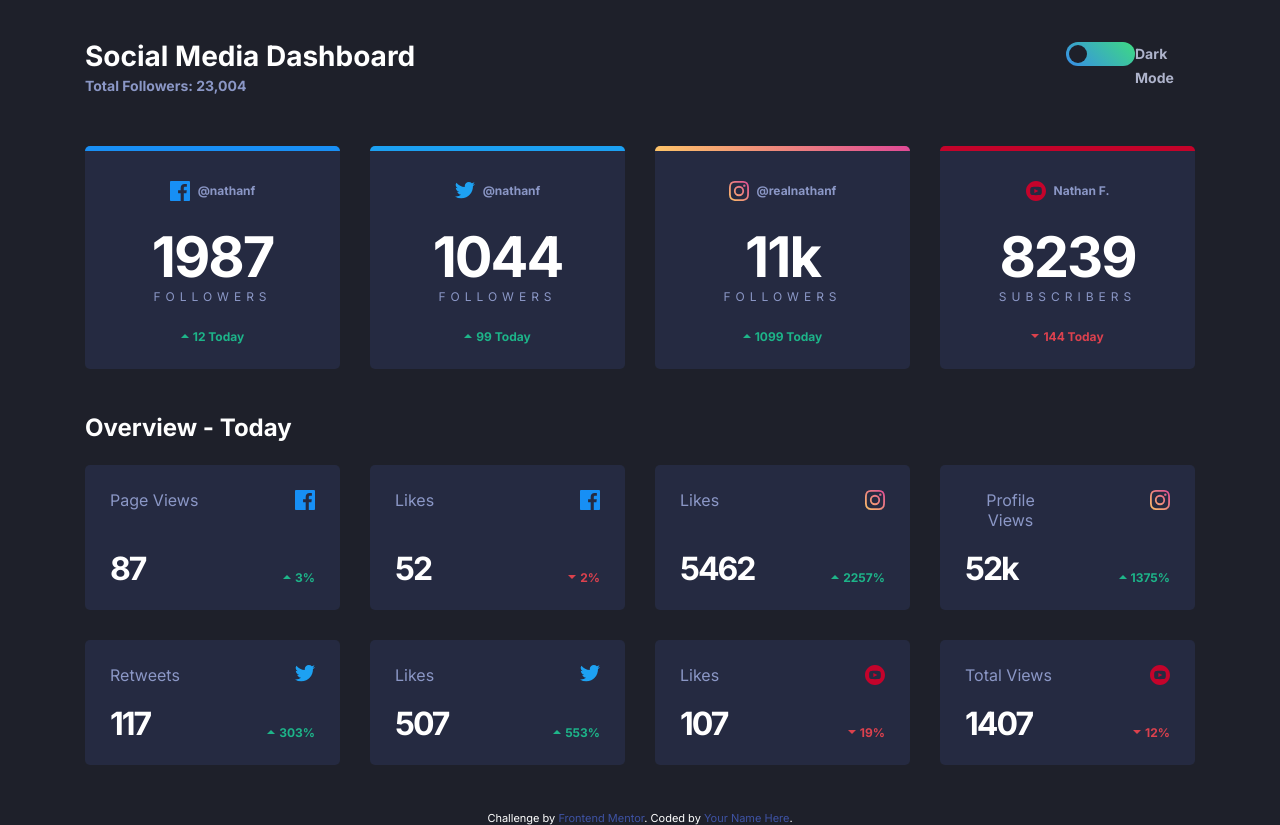
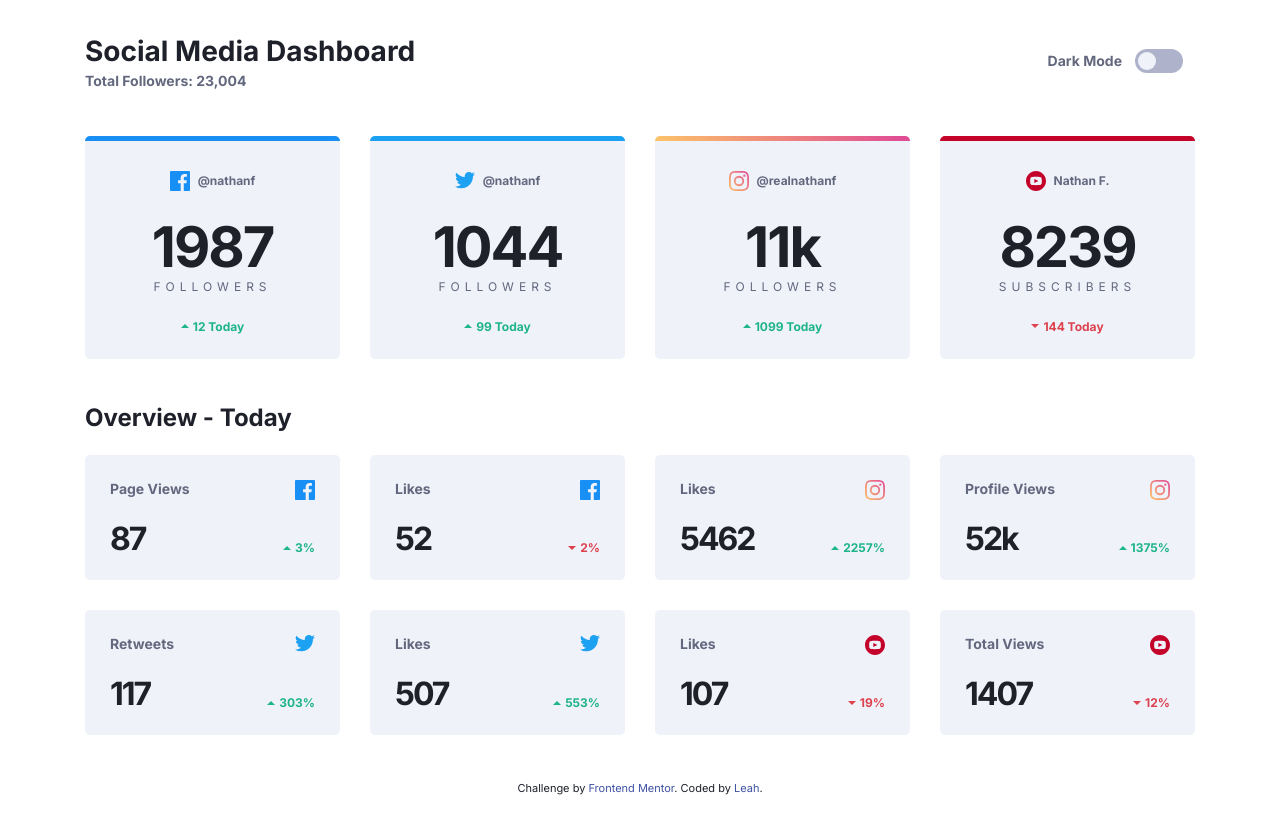
Before and after one commit to leah99mac/social-media-dashboard-fcc, a website: page index.html in a window 1280 px wide. After the commit the page ends 800 px from the top, so only its background shows below. Drawn offline with Linux system fonts and the light colour scheme.

Commit message:
Finalize page style

```diff
--- a/app/scss/components/card-grid.scss
+++ b/app/scss/components/card-grid.scss
@@ -8,7 +8,8 @@
     gap: rem(23);
 
     .card__subtitle {
-
+        font-size: rem(14);
+        font-weight: 700;
     }
 
     .card__count {
--- a/app/scss/components/card.scss
+++ b/app/scss/components/card.scss
@@ -16,8 +16,8 @@
 .card {
     position: relative;
     overflow: hidden;
-    background: var(--dark-card);
-    color: var(--dark-text1);
+    background: var(--card-bg);
+    color: var(--text-color2);
     padding: rem(25);
     border-radius: rem(5);
     text-align: center;
@@ -25,7 +25,7 @@
     cursor: pointer;
 
     &:hover {
-        background: var(--dark-top-bg);
+        background: var(--card-hover);
     }
     &--facebook {
         border-top: rem(5) solid var(--facebook);
@@ -63,18 +63,6 @@
 
     &__icon {
         margin-right: rem(8);
-        &--facebook {
-
-        }
-        &--twitter {
-
-        }
-        &--instagram {
-
-        }
-        &--youtube {
-
-        }
     }
 
     &__username {
@@ -88,7 +76,7 @@
     }
 
     &__count {
-        color: var(--dark-text2);
+        color: var(--text-color);
         font-weight: 700;
         letter-spacing: rem(-2);
         line-height: 1;
@@ -105,7 +93,7 @@
         font-size: rem(12);
         letter-spacing: rem(5);
         font-weight: 400;
-        color: var(--dark-text1);
+        color: var(--text-color2);
         text-transform: uppercase;
     }
 
@@ -126,8 +114,4 @@
             margin-right: rem(4);
         }
     }
-
-    &__number {
-
-    }
 }
--- a/app/scss/components/header.scss
+++ b/app/scss/components/header.scss
@@ -21,6 +21,6 @@
     &__subtitle {
         font-size: rem(14);
         font-weight: 700;
-        color: var(--dark-text1);
+        color: var(--text-color2);
     }
 }
--- a/app/scss/components/toggle.scss
+++ b/app/scss/components/toggle.scss
@@ -9,7 +9,7 @@
     label {
         font-size: rem(14);
         font-weight: 700;
-        color: var(--toggle);
+        color: var(--text-color2);
 
         &[for='dark'] {
             line-height: rem(24);
@@ -36,7 +36,7 @@
         width: 100%;
         top: 0;
         border-radius: rem(12);
-        background: linear-gradient(225deg, var(--toggle-bg-end) 0%, var(--toggle-bg-start) 98.02%);
+        background: var(--toggle-bg);
         pointer-events: none;
     }
 
@@ -48,7 +48,7 @@
         width: rem(18);
         height: rem(18);
         border-radius: 50%;
-        background-color: var(--dark-bg);
+        background-color: var(--toggle-button);
         transition: all 150ms ease-in-out;
     }
 
--- a/app/scss/globals/boilerplate.scss
+++ b/app/scss/globals/boilerplate.scss
@@ -11,6 +11,15 @@ body {
     margin: 0;
     padding: 0;
     font-family: var(--font-inter);
-    background: var(--dark-bg);
-    color: var(--dark-text2);
+    background: var(--background);
+    color: var(--text-color);
 }
+
+.visually-hidden {
+    position: absolute;
+    left: -10000px;
+    top: auto;
+    width: 1px;
+    height: 1px;
+    overflow: hidden;
+}
--- a/app/scss/globals/colors.scss
+++ b/app/scss/globals/colors.scss
@@ -8,17 +8,63 @@
     --instagram-middle: hsl(5, 77%, 71%);
     --instagram-end: hsl(329, 70%, 58%);
     --youtube: hsl(348, 97%, 39%);
+    --toggle-bg-light: hsl(230, 22%, 74%);
     --toggle-bg-start: hsl(210, 78%, 56%);
     --toggle-bg-end: hsl(146, 68%, 55%);
     --toggle: hsl(230, 22%, 74%);
+    --toggle-light: hsl(230, 19%, 60%);
+    --toggle-button-light: hsl(228, 46%, 96%);
     --dark-bg: hsl(230, 17%, 14%);
-    --dark-top-bg: hsl(232, 19%, 15%);
+    --dark-card-hover: hsl(232, 19%, 15%);
     --dark-card: hsl(228, 28%, 20%);
     --dark-text1: hsl(228, 34%, 66%);
     --dark-text2: hsl(0, 0%, 100%);
-    --white-bg: hsl(0, 0%, 100%);
-    --white-top-bg: hsl(225, 100%, 98%);
-    --white-card: hsl(227, 47%, 96%);
-    --white-text1: hsl(228, 12%, 44%);
-    --white-text2: hsl(230, 17%, 14%);
+    --light-bg: hsl(0, 0%, 100%);
+    --light-card-hover: hsl(215, 100%, 99%);
+    --light-card: hsl(227, 47%, 96%);
+    --light-text1: hsl(228, 12%, 44%);
+    --light-text2: hsl(230, 17%, 14%);
+    --background: var(--light-bg);
+    --text-color: var(--light-text2);
+    --text-color2: var(--light-text1);
+    --card-bg: var(--light-card);
+    --card-hover: var(--light-card-hover);
+    --toggle: var(--toggle-light);
+    --toggle-bg: var(--toggle-bg-light);
+    --toggle-button: var(--toggle-button-light);
 }
+
+@media (prefers-color-scheme: dark) {
+    :root {
+        --background: var(--dark-bg);
+        --text-color: var(--dark-text2);
+        --text-color2: var(--dark-text1);
+        --card-bg: var(--dark-card);
+        --card-hover: var(--dark-card-hover);
+        --toggle: var(--light-bg);
+        --toggle-bg: linear-gradient(225deg, var(--toggle-bg-end) 0%, var(--toggle-bg-start) 98.02%);
+        --toggle-button: var(--dark-bg);
+    }
+}
+
+body.light {
+    --background: var(--light-bg);
+    --text-color: var(--light-text2);
+    --text-color2: var(--light-text1);
+    --card-bg: var(--light-card);
+    --card-hover: var(--light-card-hover);
+    --toggle: var(--toggle-light);
+    --toggle-bg: var(--toggle-bg-light);
+    --toggle-button: var(--toggle-button-light);
+  }
+
+  body.dark {
+    --background: var(--dark-bg);
+    --text-color: var(--dark-text2);
+    --text-color2: var(--dark-text1);
+    --card-bg: var(--dark-card);
+    --card-hover: var(--dark-card-hover);
+    --toggle: var(--light-bg);
+    --toggle-bg: linear-gradient(225deg, var(--toggle-bg-end) 0%, var(--toggle-bg-start) 98.02%);
+    --toggle-button: var(--dark-bg);
+  }
--- a/index.html
+++ b/index.html
@@ -34,14 +34,14 @@
     </div>
 
     <fieldset class="header__toggle toggle" aria-label="theme toggle" role="radiogroup">
+      <label for="dark">Dark Mode <span class="visually-hidden">On</span></label>
       <div class="toggle__wrapper">
         <input type="radio" name="theme" id="dark" checked>
-        <input type="radio" name="theme" id="system">
         <input type="radio" name="theme" id="light">
         <span aria-hidden="true" class="toggle__background"></span>
         <span aria-hidden="true" class="toggle__button"></span>
       </div>
-      <label for="dark">Dark Mode</label>
+      <label for="light" class="visually-hidden">Dark Mode Off</label>
     </fieldset>
   </header>
 
@@ -202,7 +202,7 @@
 
   <div class="attribution">
     Challenge by <a href="https://www.frontendmentor.io?ref=challenge" target="_blank">Frontend Mentor</a>.
-    Coded by <a href="#">Your Name Here</a>.
+    Coded by <a href="https://github.com/leah99mac">Leah</a>.
   </div>
 </body>
 </html>
```
Also changed, not shown: dist/style.css, 1 other file.
